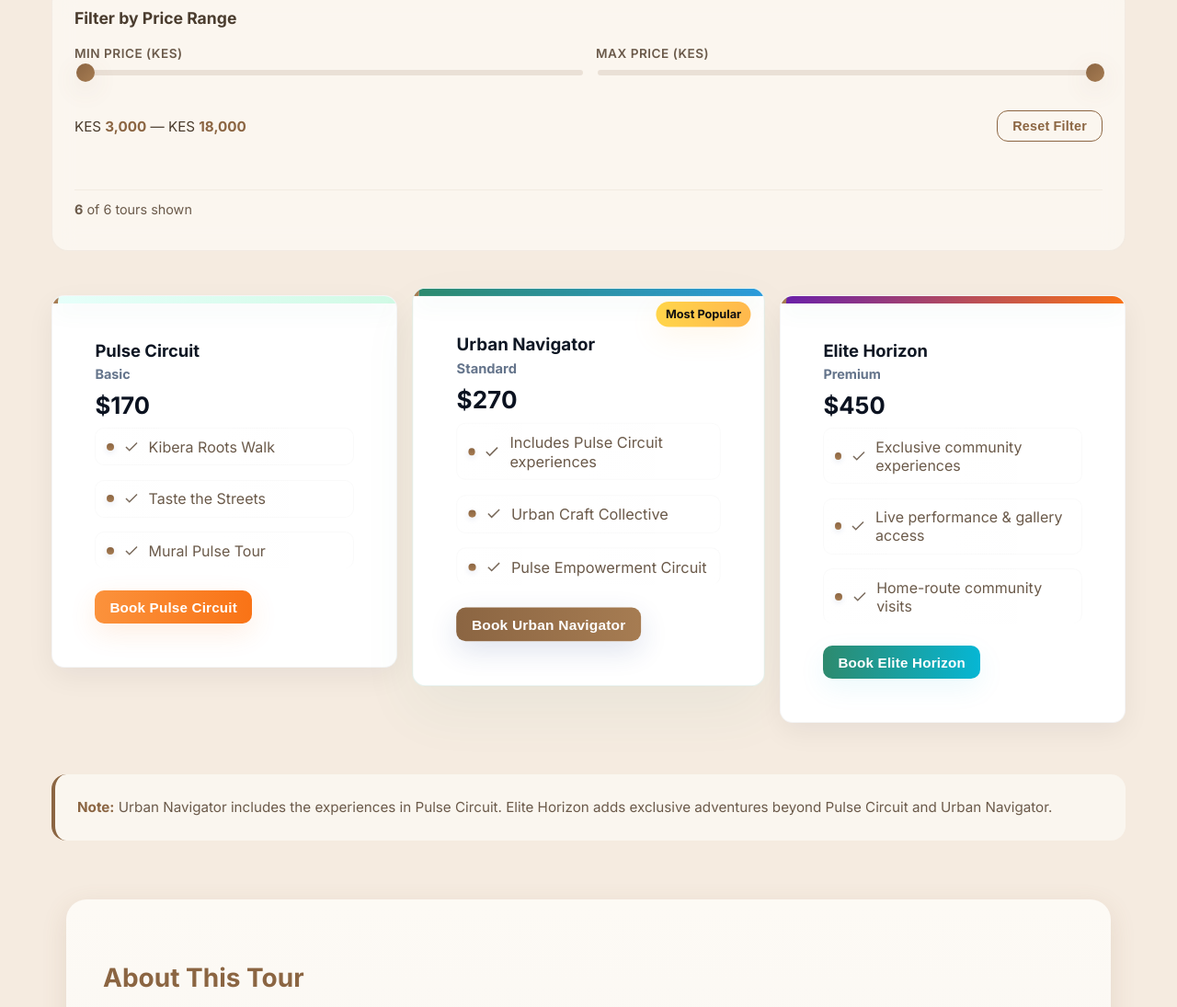
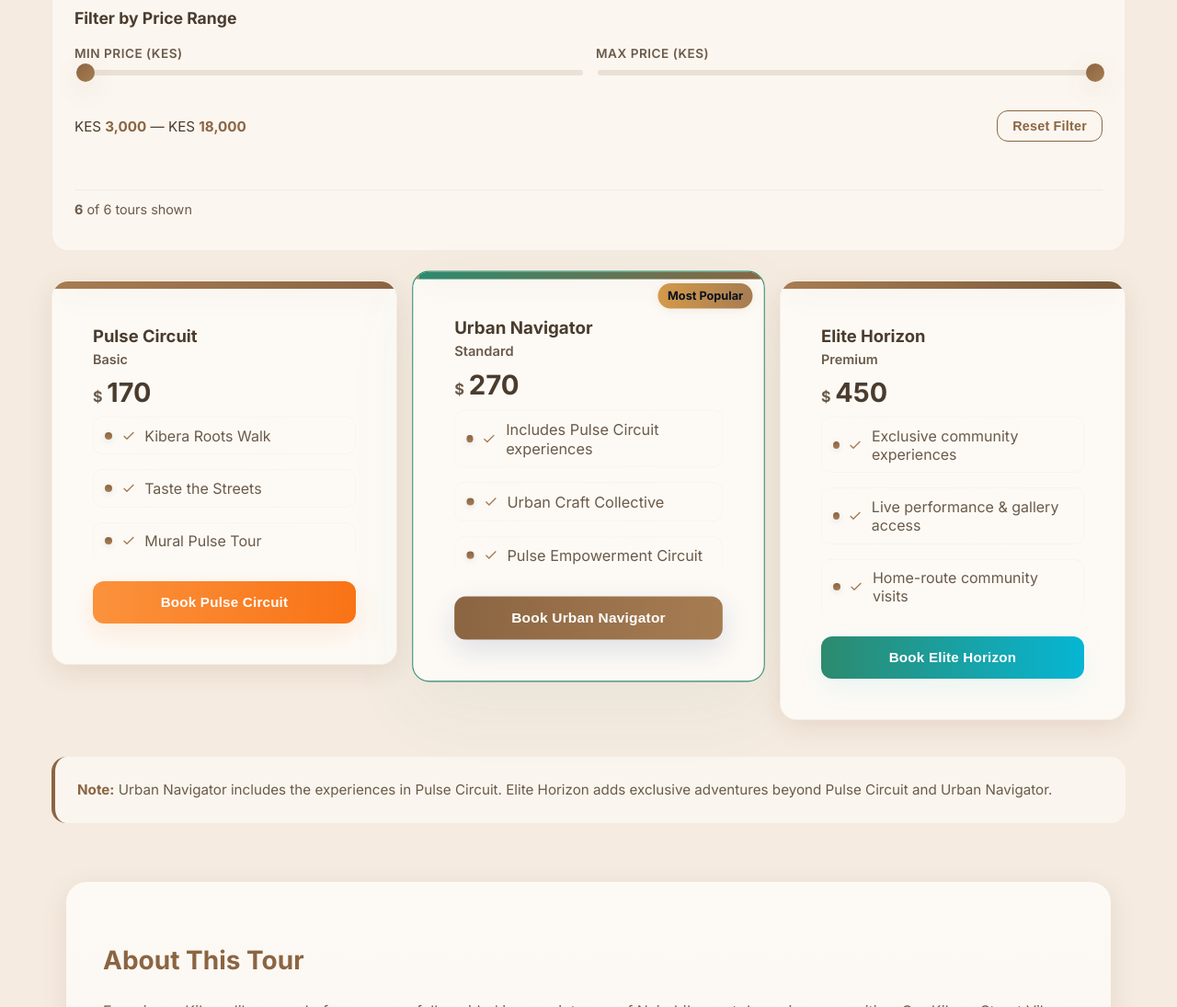
Before and after one commit to carlghtl/Urban-Pulse-Adventures, a website: page kibera.html in a window 1280 px wide. Shown: the part 1444-2539 px from the top of the page at 92% size. Drawn offline with nearby package versions, Linux system fonts and the light colour scheme; no server answers.

Commit message:
Kibera: move pricing-card styles to CSS; theme-aware accents; markup cleanup

```diff
--- a/assets/css/kibera.css
+++ b/assets/css/kibera.css
@@ -12,6 +12,45 @@
   gap: 2rem;
   margin-top: 2rem;
 }
+/* Kibera premium pricing cards - theme-aware, page-scoped */
+.kibera-pricing-grid{
+  display:grid;
+  gap:1.25rem;
+  grid-template-columns:repeat(auto-fit,minmax(240px,1fr));
+  align-items:start;
+  margin:1.25rem 0 1.5rem;
+}
+.kibera-card{
+  background:var(--card);
+  border-radius:var(--card-radius);
+  padding:1.25rem;
+  border:1px solid var(--border-light);
+  box-shadow:var(--shadow-md);
+  transition:transform .28s ease,box-shadow .28s ease,border-color .28s ease;
+  position:relative;
+  overflow:hidden;
+  display:flex;
+  flex-direction:column;
+  min-height:340px;
+}
+.kibera-card:hover{transform:translateY(-10px);box-shadow:var(--shadow-lg);border-color:var(--accent)}
+.card-accent{height:8px;border-top-left-radius:calc(var(--card-radius) - 4px);border-top-right-radius:calc(var(--card-radius) - 4px);margin:-1.25rem -1.25rem 1rem -1.25rem;box-shadow:0 8px 30px rgba(0,0,0,0.06)}
+.accent-basic{background:linear-gradient(90deg,var(--accent-2),var(--accent))}
+.accent-featured{background:linear-gradient(90deg,var(--green),var(--accent))}
+.accent-premium{background:linear-gradient(90deg,var(--accent-2),var(--accent-3))}
+.kibera-card .tier-name{font-size:1.15rem;font-weight:700;margin:0;color:var(--text)}
+.kibera-card .tier-sub{display:block;font-size:.9rem;color:var(--text-light);margin-top:6px;font-weight:600}
+.kibera-card .price{font-size:1.8rem;font-weight:800;margin:.6rem 0;color:var(--text)}
+.kibera-card .price .currency{font-size:1rem;color:var(--text-light);font-weight:700;margin-right:.3rem}
+.kibera-card .price .amount{background:linear-gradient(90deg,var(--accent-2),var(--accent));-webkit-background-clip:text;-webkit-text-fill-color:transparent;font-weight:900}
+.kibera-card .features{list-style:none;padding:0;margin:.6rem 0 1rem;display:grid;gap:.5rem;color:var(--text-light)}
+.kibera-card .features li{display:flex;align-items:center;gap:.6rem}
+.kibera-card .features svg{flex:0 0 16px;color:var(--accent-2)}
+.kibera-card .cta{margin-top:auto}
+.kibera-card .btn{width:100%;border-radius:12px;padding:.9rem;font-weight:700}
+.kibera-card.recommended{transform:translateY(-6px) scale(1.02);border:1.5px solid var(--green);box-shadow:0 28px 80px rgba(45,138,110,0.06)}
+.kibera-card .popular-badge{position:absolute;top:12px;right:12px;background:linear-gradient(90deg,var(--yellow),var(--accent-2));padding:6px 10px;border-radius:999px;font-weight:800;color:#0b1220;font-size:.78rem;box-shadow:var(--shadow-sm)}
+@media(max-width:700px){.kibera-pricing-grid{grid-template-columns:1fr}.kibera-card{padding:1rem;min-height:unset}}
 .urban-card {
   background: linear-gradient(180deg, rgba(255,255,255,0.02), rgba(0,0,0,0.02)), var(--card);
   border: 1.5px solid var(--border-light);
--- a/kibera.html
+++ b/kibera.html
@@ -16,26 +16,6 @@
   <link rel="stylesheet" href="assets/css/language-toggle.css">
   <link rel="stylesheet" href="assets/css/kibera.css">
   <link rel="stylesheet" href="assets/css/responsive.css">
-  <style>
-  /* Kibera pricing card styles (page-scoped) */
-  #packages .kibera-pricing-grid{display:grid;gap:1.25rem;grid-template-columns:repeat(auto-fit,minmax(220px,1fr));align-items:start;margin:0 auto;padding:1rem 0}
-  .kibera-card{background:#ffffff;border-radius:14px;padding:1.4rem;box-shadow:0 10px 30px rgba(12,20,28,0.06);border:1px solid rgba(15,23,30,0.04);position:relative;overflow:hidden;transition:transform .28s ease,box-shadow .28s ease}
-  .kibera-card:hover{transform:translateY(-8px);box-shadow:0 24px 50px rgba(12,20,28,0.12)}
-  .kibera-card .card-accent{height:8px;border-radius:8px 8px 0 0;margin:-1.4rem -1.4rem 1rem;background:linear-gradient(90deg,#2d8a6e,#2b9bdc);box-shadow:0 8px 24px rgba(45,138,110,0.08)}
-  .kibera-card .tier-name{font-size:1.15rem;font-weight:700;margin:0;color:#0f1724}
-  .kibera-card .tier-sub{display:block;font-size:.9rem;color:#64748b;margin-top:6px}
-  .kibera-card .price{font-size:1.6rem;font-weight:800;color:#0b1220;margin:0.6rem 0}
-  .kibera-card .features{list-style:none;padding:0;margin:0.6rem 0 1rem;color:#334155;display:grid;gap:.45rem}
-  .kibera-card .features li{display:flex;align-items:center;gap:.6rem}
-  .kibera-card .features svg{flex:0 0 18px;opacity:.9}
-  .kibera-card .cta{display:inline-flex;align-items:center;gap:.6rem;padding:.6rem 1rem;border-radius:10px;text-decoration:none}
-  .kibera-card.recommended{transform:translateY(-4px) scale(1.02);border:1px solid rgba(45,138,110,0.12);box-shadow:0 26px 60px rgba(45,138,110,0.06)}
-  .kibera-card .popular-badge{position:absolute;top:14px;right:14px;background:linear-gradient(90deg,#ffd54a,#ffb84d);padding:6px 10px;border-radius:999px;font-weight:800;color:#111;font-size:.78rem;box-shadow:0 10px 30px rgba(255,184,77,0.12)}
-  @media (max-width:700px){
-    #packages .kibera-pricing-grid{grid-template-columns:1fr}
-    .kibera-card{padding:1rem}
-  }
-  </style>
 </head>
 <body class="site-preload">
   <script src="assets/js/components.js"></script>
@@ -89,7 +69,7 @@
     <section id="packages" class="container packages">
       <div class="kibera-pricing-grid" aria-label="Kibera pricing options">
         <article class="kibera-card" data-tier="pulse_circuit" aria-labelledby="tier-pulse">
-          <div class="card-accent" style="background:linear-gradient(90deg,#e6fffa,#d1fae5)"></div>
+          <div class="card-accent accent-basic"></div>
           <div class="card-body">
             <h4 id="tier-pulse" class="tier-name">Pulse Circuit <span class="tier-sub">Basic</span></h4>
             <p class="price"><span class="currency">$</span>170</p>
@@ -103,7 +83,7 @@
         </article>
 
         <article class="kibera-card recommended" data-tier="urban_navigator" aria-labelledby="tier-urban">
-          <div class="card-accent" style="background:linear-gradient(90deg,#2d8a6e,#2b9bdc)"></div>
+          <div class="card-accent accent-featured"></div>
           <div class="popular-badge">Most Popular</div>
           <div class="card-body">
             <h4 id="tier-urban" class="tier-name">Urban Navigator <span class="tier-sub">Standard</span></h4>
@@ -118,7 +98,7 @@
         </article>
 
         <article class="kibera-card" data-tier="elite_horizon" aria-labelledby="tier-elite">
-          <div class="card-accent" style="background:linear-gradient(90deg,#6b21a8,#f97316)"></div>
+          <div class="card-accent accent-premium"></div>
           <div class="card-body">
             <h4 id="tier-elite" class="tier-name">Elite Horizon <span class="tier-sub">Premium</span></h4>
             <p class="price"><span class="currency">$</span>450</p>
```
